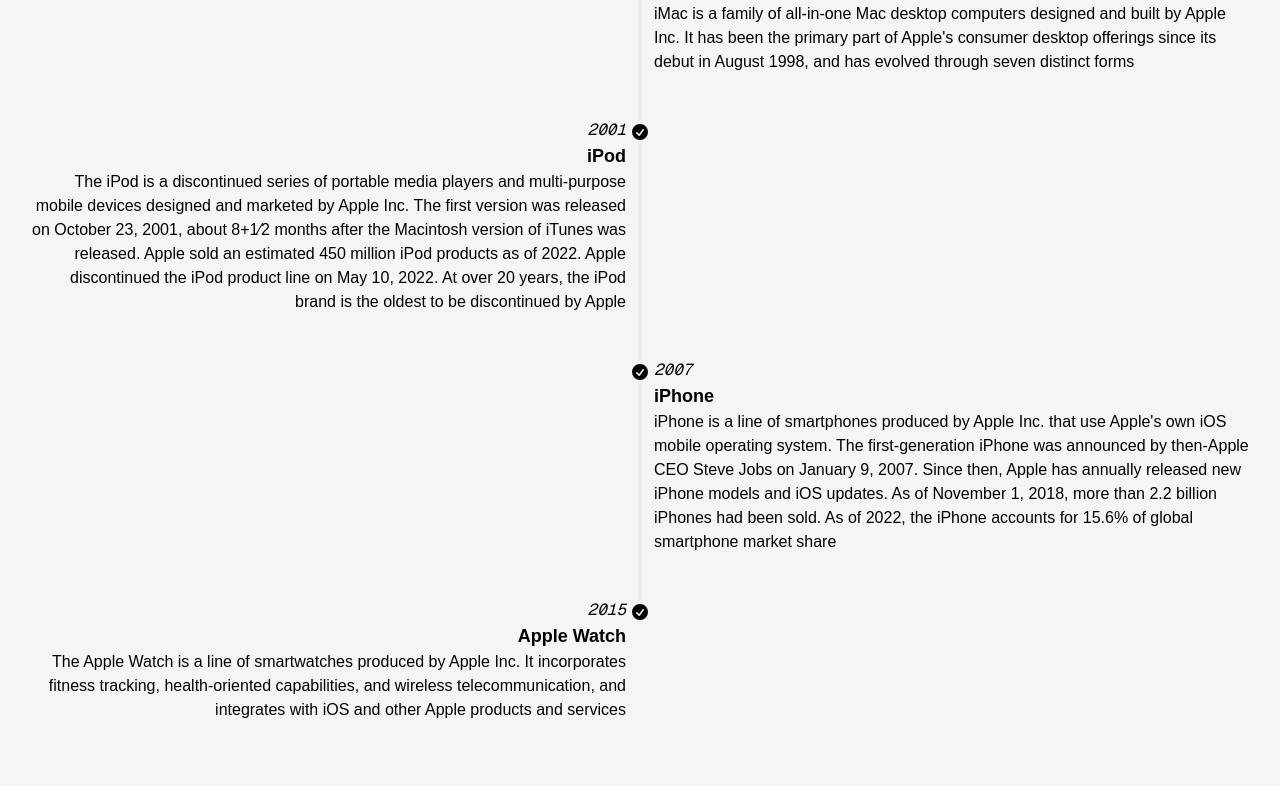
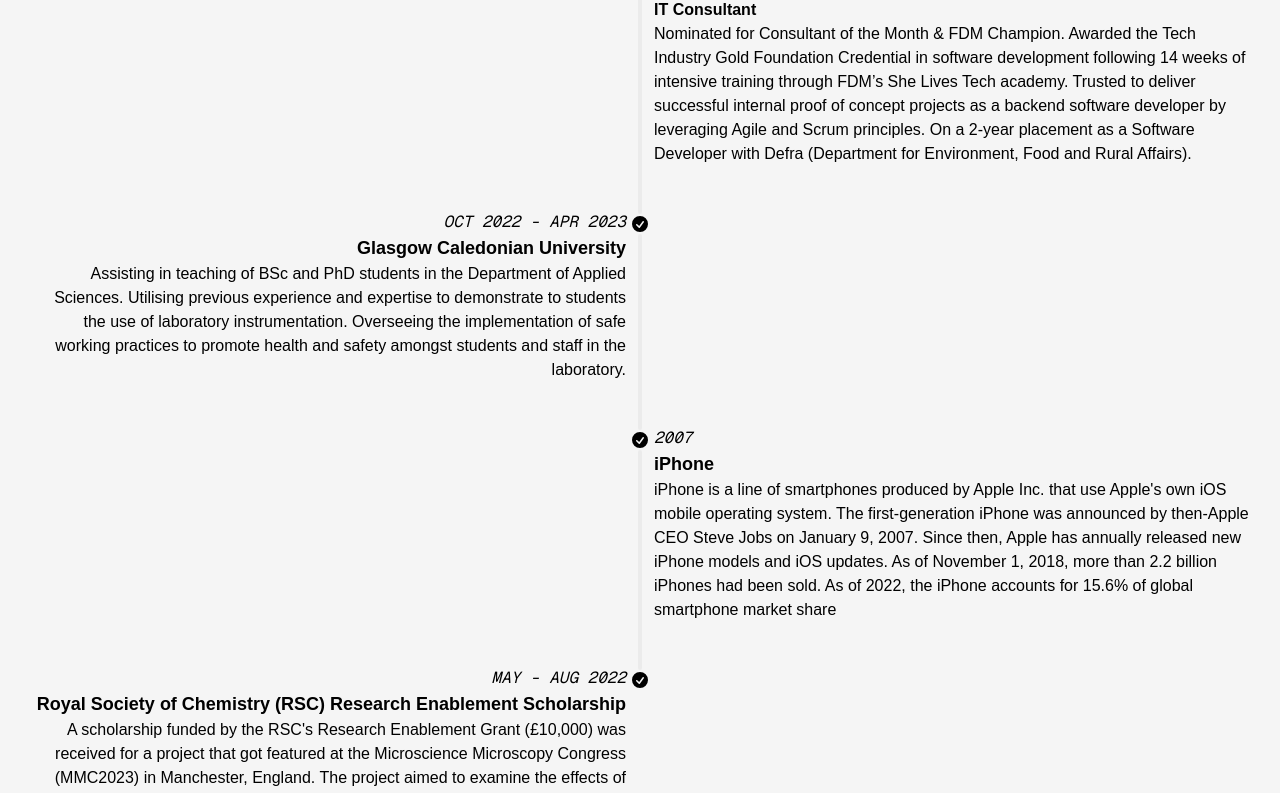
Before and after one commit to rtasalem/ranasalem.io, a Next.js app: page /experience in a window 1280 px wide. Shown: the part 363-1156 px from the top of the page. Built offline with nearby package versions, Linux system fonts and the light colour scheme.

Commit message:
wip: timeline

```diff
--- a/app/components/navbar/index.tsx
+++ b/app/components/navbar/index.tsx
@@ -1,6 +1,6 @@
 import { NavbarBrand } from "./brand"
 import { NavLinks } from "./links"
-import { ThemeToggle } from "./theme-toggle"
+import { ThemeToggle } from "../navbar/theme/theme-toggle"
 
 export default function Navbar() {
   return (
--- a/app/components/navbar/theme-toggle.tsx
+++ b/app/components/navbar/theme/theme-toggle.tsx
@@ -1,7 +1,7 @@
 "use client"
 
 import { useState } from "react"
-import { renderThemeIcon } from "../theme/render-theme-icon"
+import { renderThemeIcon } from "./render-theme-icon"
 
 export function ThemeToggle() {
   const [theme, setTheme] = useState("light")
--- a/app/experience/page.tsx
+++ b/app/experience/page.tsx
@@ -19,7 +19,8 @@ export default function About() {
           </div>
           <div className="timeline-start mb-10 md:text-end">
             <time className="font-mono italic">JAN 2024 - present</time>
-            <div className="text-lg font-black">Department for Environment, Food and Rural Affairs (Defra), Software Developer</div>
+            <div className="text-lg font-black">Department for Environment, Food and Rural Affairs (Defra)</div>
+            <div className="font-black">Software Developer</div>
             A 2-year placement in the UK Civil Service as a software developer specialising in Node.js.
             Chosen to work within Defra's Farming and Countryside Programme as part of a multidisciplinary team
             building an online portal to improve online interactions between farmers and Defra.
@@ -44,10 +45,14 @@ export default function About() {
           </div>
           <div className="timeline-end md:mb-10">
             <time className="font-mono italic">APR 2023 - present</time>
-            <div className="text-lg font-black">FDM Group, IT Consultant</div>
-            iMac is a family of all-in-one Mac desktop computers designed and built by Apple Inc. It has
-            been the primary part of Apple's consumer desktop offerings since its debut in August 1998,
-            and has evolved through seven distinct forms
+            <div className="text-lg font-black">FDM Group</div>
+            <div className="font-black">IT Consultant</div>
+            Nominated for Consultant of the Month & FDM Champion.
+            Awarded the Tech Industry Gold Foundation Credential in software development following
+            14 weeks of intensive training through FDM’s She Lives Tech academy. Trusted to deliver successful
+            internal proof of concept projects as a backend software developer by leveraging Agile and Scrum
+            principles. On a 2-year placement as a Software Developer with Defra (Department for Environment,
+            Food and Rural Affairs).
           </div>
           <hr />
         </li>
@@ -68,13 +73,12 @@ export default function About() {
             </svg>
           </div>
           <div className="timeline-start mb-10 md:text-end">
-            <time className="font-mono italic">2001</time>
-            <div className="text-lg font-black">iPod</div>
-            The iPod is a discontinued series of portable media players and multi-purpose mobile devices
-            designed and marketed by Apple Inc. The first version was released on October 23, 2001, about
-            8+1⁄2 months after the Macintosh version of iTunes was released. Apple sold an estimated 450
-            million iPod products as of 2022. Apple discontinued the iPod product line on May 10, 2022. At
-            over 20 years, the iPod brand is the oldest to be discontinued by Apple
+            <time className="font-mono italic">OCT 2022 - APR 2023</time>
+            <div className="text-lg font-black">Glasgow Caledonian University</div>
+            Assisting in teaching of BSc and PhD students in the Department of Applied Sciences.
+            Utilising previous experience and expertise to demonstrate to students the use of laboratory
+            instrumentation. Overseeing the implementation of safe working practices to promote health and
+            safety amongst students and staff in the laboratory.
           </div>
           <hr />
         </li>
@@ -122,11 +126,15 @@ export default function About() {
             </svg>
           </div>
           <div className="timeline-start mb-10 md:text-end">
-            <time className="font-mono italic">2015</time>
-            <div className="text-lg font-black">Apple Watch</div>
-            The Apple Watch is a line of smartwatches produced by Apple Inc. It incorporates fitness
-            tracking, health-oriented capabilities, and wireless telecommunication, and integrates with
-            iOS and other Apple products and services
+            <time className="font-mono italic">MAY - AUG 2022</time>
+            <div className="text-lg font-black">Royal Society of Chemistry (RSC) Research Enablement Scholarship</div>
+            A scholarship funded by the RSC's Research Enablement Grant (£10,000) was received for a project that got featured
+            at the Microscience Microscopy Congress (MMC2023) in Manchester, England. The project aimed to examine the effects of
+            bleaching methods used in textile conservation and cultural heritage on cotton fibers of different ages and conditions.
+            AFM (tapping and contact mode), SEM, and fluorescence spectroscopy were employed to analyse the fibres' responses to the
+            treatments. The main focus of the project was on micro- and nanoscale imaging of fibre cross-sections and spectroscopic
+            analysis of the bleaching solvents before and after their application to the textiles. This experience provided valuable
+            insights into textile conservation and advanced microscopy techniques.
           </div>
         </li>
       </ul>
```
Also changed, not shown: app/components/navbar/theme/render-theme-icon.tsx (renamed from app/components/theme/render-theme-icon.tsx).
